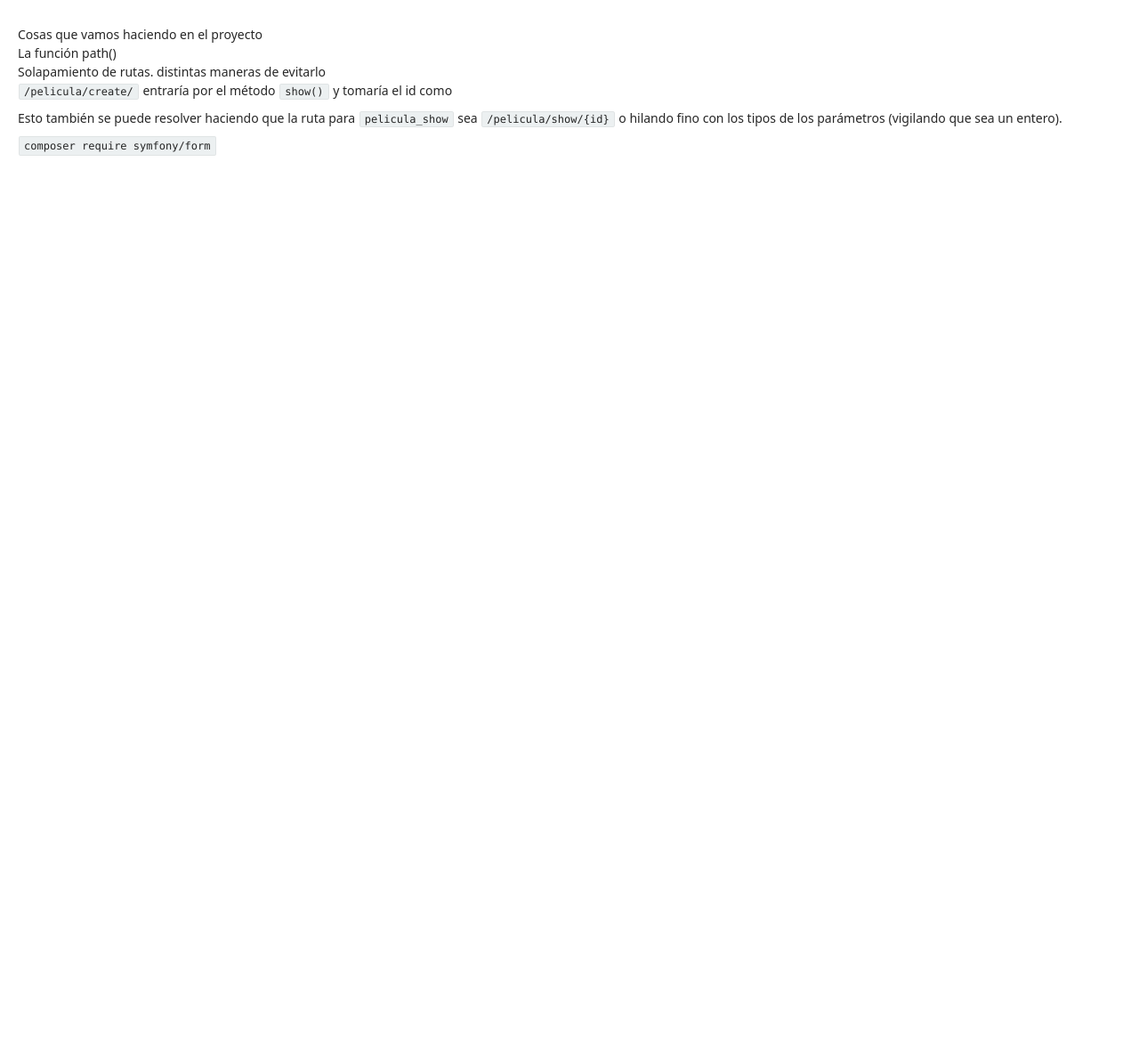
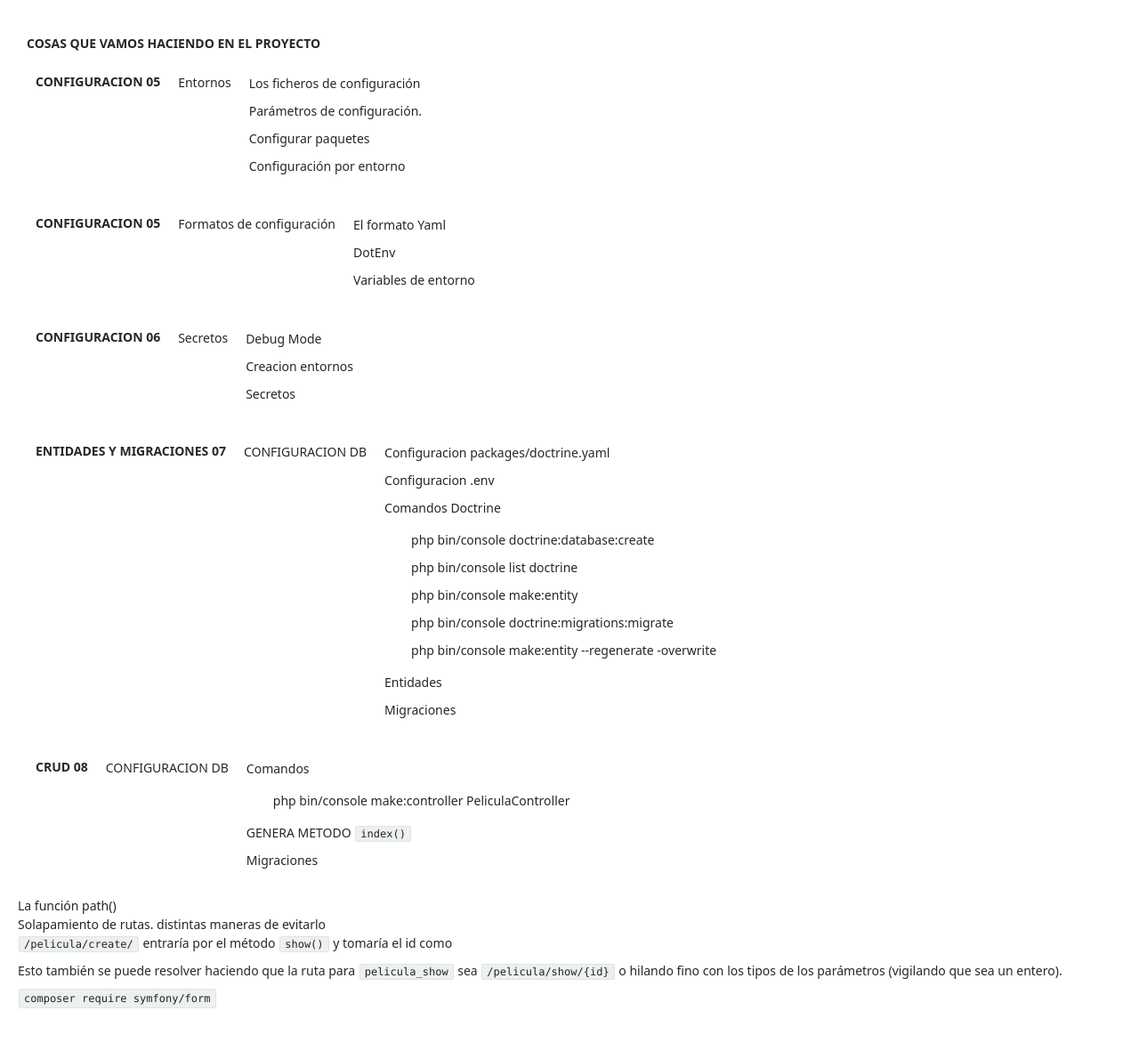
Before and after one commit to pacojaez/symfofilms, a Symfony app: template templates/docs.html.twig in a window 1280 px wide. Shown: the part 50-1222 px from the top of the page at 89% size. Run offline with Twig, Linux system fonts and the light colour scheme; the template is opened without the code that fills it, so the values that code supplies are empty; some libraries are stand-ins or nearby versions.

```diff
--- a/templates/docs.html.twig
+++ b/templates/docs.html.twig
@@ -5,8 +5,68 @@
 {% block main %}
 
 <div class="container-fluid m-4 p-4">
-    <div class="row">
-        <h2>Cosas que vamos haciendo en el proyecto</h2>
+    <div class="row m-2 p-2">
+        <h1 class="font-weight-bold uppercase">Cosas que vamos haciendo en el proyecto</h1>
+    </div>
+
+    <div class="row m-2 p-2">
+        <h2 class="font-weight-bold uppercase m-4">CONFIGURACION 05</h2>
+        <h3 class="m-4">Entornos</h3>
+        <ul class="m-4">
+            <li>Los ficheros de configuración</li>
+            <li>Parámetros de configuración.</li>
+            <li>Configurar paquetes</li>
+            <li>Configuración por entorno</li>
+        </ul>
+    </div>
+    <div class="row m-2 p-2">
+        <h2 class="font-weight-bold uppercase m-4">CONFIGURACION 05</h2>
+        <h3 class="m-4">Formatos de configuración</h3>
+        <ul class="m-4">
+            <li>El formato Yaml</li>
+            <li>DotEnv</li>
+            <li>Variables de entorno</li>
+        </ul>
+    </div>
+    <div class="row m-2 p-2">
+        <h2 class="font-weight-bold uppercase m-4">CONFIGURACION 06</h2>
+        <h3 class="m-4">Secretos</h3>
+        <ul class="m-4">
+            <li>Debug Mode</li>
+            <li>Creacion entornos</li>
+            <li>Secretos</li>
+        </ul>
+    </div>
+    <div class="row m-2 p-2">
+        <h2 class="font-weight-bold uppercase m-4">ENTIDADES Y MIGRACIONES 07</h2>
+        <h3 class="m-4">CONFIGURACION DB</h3>
+        <ul class="m-4">
+            <li>Configuracion packages/doctrine.yaml</li>
+            <li>Configuracion .env</li>
+
+            <li>Comandos Doctrine</li>
+            <ul>
+                <li>php bin/console doctrine:database:create</li>
+                <li>php bin/console list doctrine</li>
+                <li>php bin/console make:entity</li>
+                <li>php bin/console doctrine:migrations:migrate</li>
+                <li>php bin/console make:entity --regenerate -overwrite</li>
+            </ul>
+            <li>Entidades</li>
+            <li>Migraciones</li>
+        </ul>
+    </div>
+    <div class="row m-2 p-2">
+        <h2 class="font-weight-bold uppercase m-4">CRUD 08</h2>
+        <h3 class="m-4">CONFIGURACION DB</h3>
+        <ul class="m-4">
+            <li>Comandos</li>
+            <ul>
+                <li>php bin/console make:controller PeliculaController</li>
+            </ul>
+            <li>GENERA METODO <code class="code">index()</code></li>
+            <li>Migraciones</li>
+        </ul>
     </div>
     <div class="row">
         La función path()
--- a/templates/movie/delete.html.twig
+++ b/templates/movie/delete.html.twig
@@ -1,6 +1,6 @@
 {% extends 'layouts/base.html.twig' %}
 
-{% block title %}Borrar una Nueva Película a la DB{% endblock %}
+{% block title %}Borrar una Película de la DB{% endblock %}
 
 {% block main %}
 {{ parent() }}
--- a/templates/portada.html.twig
+++ b/templates/portada.html.twig
@@ -10,7 +10,7 @@
         <!-- Card with no padding with a content container nested inside of it -->
         <div class="w-400 mw-full"> <!-- w-400 = width: 40rem (400px), mw-full = max-width: 100% -->
         <div class="card p-0 d-flex flex-col"> <!-- p-0 = padding: 0 -->
-            <img src="/img/{{ peli.titulo }}.jpg" class="img-fluid rounded-top" alt="{{ peli.titulo }}"> <!-- rounded-top = rounded corners on the top -->
+            <img src="/img/{{ peli.titulo }}.jpg" class="img-fluid rounded-top" alt="{{ peli.titulo }}">
             <!-- Nested content container inside card -->
             <div class="content">
             <h2 class="content-title">
```
Also changed, not shown: src/Controller/ActorController.php (+32 -7 lines), src/Form/ActorDeleteFormType.php (+5 -5 lines), templates/actor/allactors.html.twig (+7 -5 lines), templates/actor/delete.html.twig (+19 -0 lines), templates/actor/edit.html.twig (+20 -0 lines), templates/actor/show.html.twig (+50 -0 lines).
